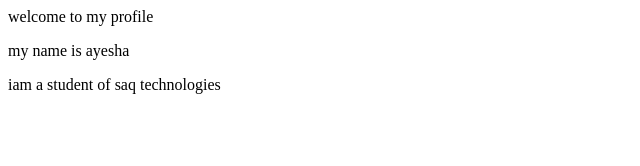
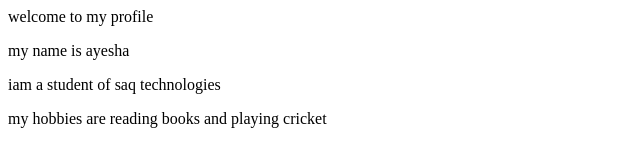
Before and after one commit to mazharalikhan2191/saqDemoProjects, a plain HTML site: page profile.html in a window 1280 px wide. Shown: the whole page, without its empty margins (0-640 px from the left). Drawn offline with Linux system fonts and the light colour scheme.

Commit message:
fourth change in profile.html

```diff
--- a/profile.html
+++ b/profile.html
@@ -6,5 +6,6 @@
        <p>welcome to my profile</p>
        <p>my name is ayesha</p>
        <p>iam a student of saq technologies</p>
+       <p>my hobbies are reading books and playing cricket</p>
     </body>
 </html>
```
Also changed, not shown: index.html (+2 -1 lines).
